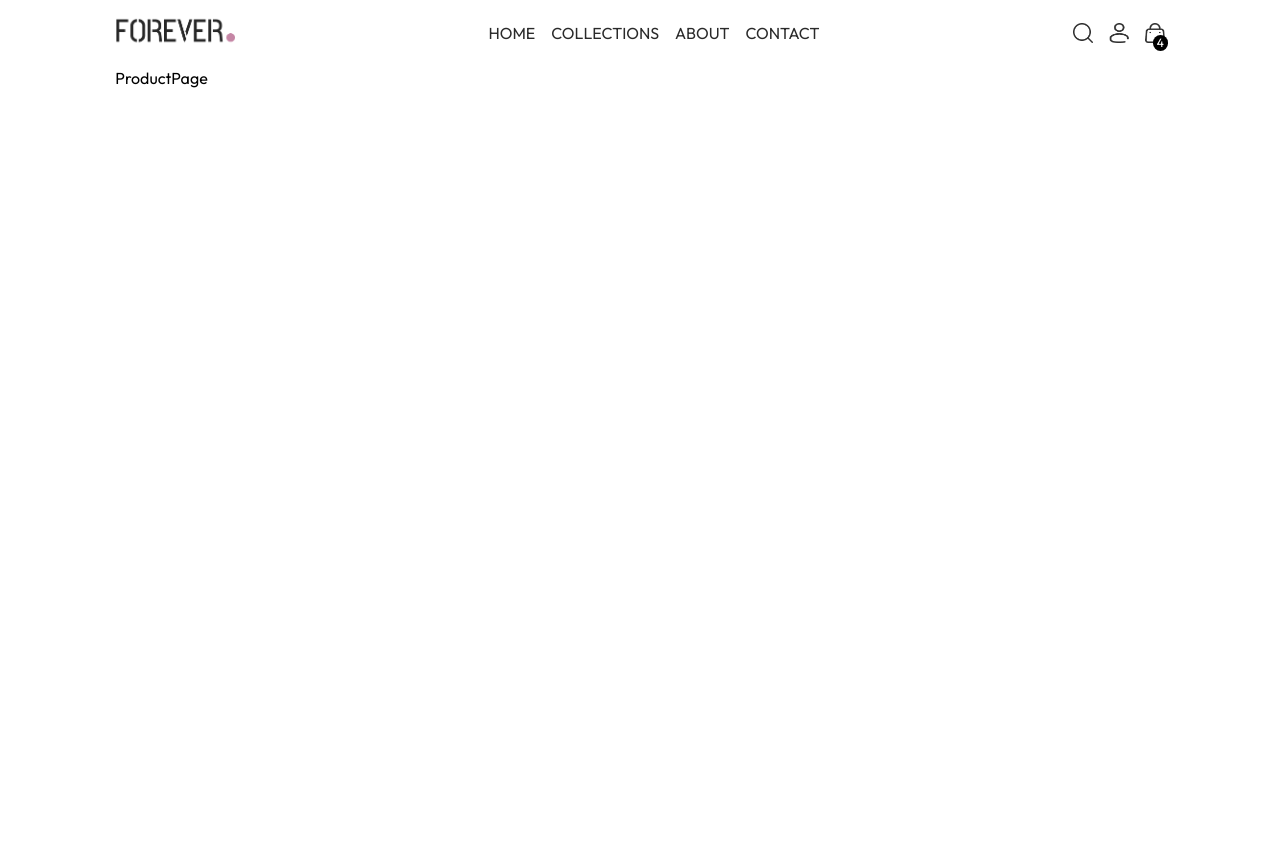
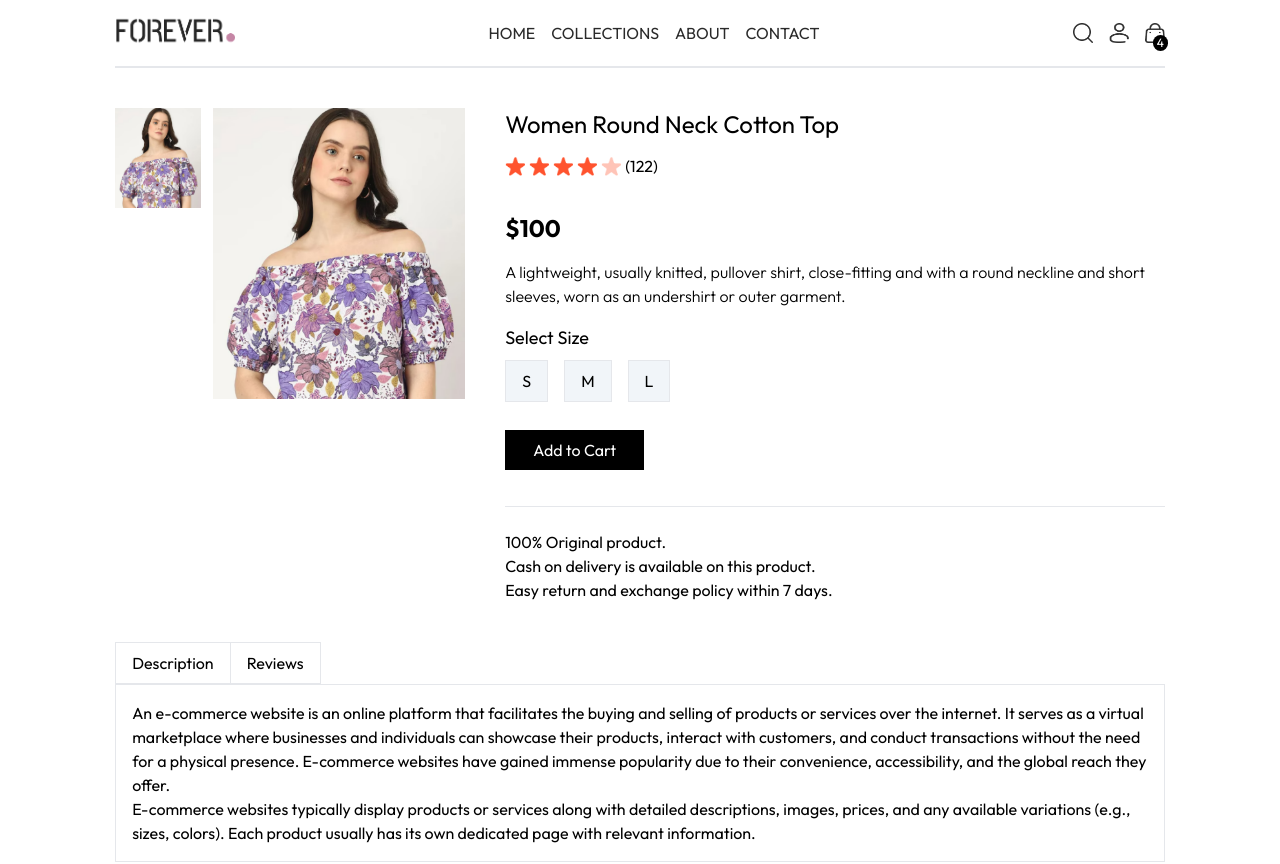
Before and after one commit to ShriganeshBhandari09/Ecommerce-App, a React (Vite) app: page /product/aaaaa in a window 1280 px wide. Shown: the top 864 px of the page. Before the commit the page ends 800 px from the top, so only its background shows below. Built offline with nearby package versions, Linux system fonts and the light colour scheme.

Commit message:
Added Display product page

```diff
--- a/src/Pages/ProductPage.jsx
+++ b/src/Pages/ProductPage.jsx
@@ -1,5 +1,150 @@
+import { useEffect, useState } from "react";
+import { useSelector } from "react-redux";
+import { useParams } from "react-router";
+import { assets } from "../assets/assets";
+import Footer from "../components/Footer";
+import ProductCard from "../components/ProductCard";
+import Title from "../components/title";
+
 const ProductPage = () => {
-  return <div>ProductPage</div>;
+  const { id } = useParams();
+  const products = useSelector((state) => state.product.productsList);
+  const [displayProduct, setDisplayProduct] = useState([]);
+  const [displayImage, setDisplayImage] = useState(0);
+
+  useEffect(() => {
+    const filterProduct = products.filter((product) => product._id === id);
+    setDisplayProduct(filterProduct);
+  }, [products, id]);
+
+  return (
+    <>
+      <div className="border-t-2 flex flex-col gap-6">
+        {displayProduct.map((product) => {
+          return (
+            <div
+              key={product._id}
+              className="flex flex-col mt-10 gap-3 lg:flex-row lg:gap-10"
+            >
+              <div className="flex flex-col-reverse gap-3 sm:flex-row">
+                <div className="flex gap-3 sm:flex-col">
+                  {product.image.map((image, id) => {
+                    return (
+                      <div key={id}>
+                        <img
+                          src={image}
+                          alt=""
+                          className="w-[100px] sm:w-[160px] lg:w-[120px] cursor-pointer hover:border-2"
+                          onClick={() => setDisplayImage(id)}
+                          onMouseEnter={() => setDisplayImage(id)}
+                        />
+                      </div>
+                    );
+                  })}
+                </div>
+                <div className="w-full">
+                  <img
+                    src={product.image[displayImage]}
+                    alt=""
+                    className="w-full"
+                  />
+                </div>
+              </div>
+              <div className="flex gap-4 flex-col">
+                <h1 className="text-2xl">{product.name}</h1>
+                <div className="flex gap-1 h-5 w-5 items-center">
+                  <img src={assets.star_icon} alt="" />
+                  <img src={assets.star_icon} alt="" />
+                  <img src={assets.star_icon} alt="" />
+                  <img src={assets.star_icon} alt="" />
+                  <img src={assets.star_dull_icon} alt="" />
+                  <p>(122)</p>
+                </div>
+                <div className="mt-5">
+                  <p className="font-bold text-2xl">${product.price}</p>
+                </div>
+                <div>
+                  <p className="font-light">{product.description}</p>
+                </div>
+                <div className="flex gap-2 flex-col">
+                  <p className="sm:text-lg">Select Size</p>
+                  <div className="flex gap-4">
+                    {product.sizes.map((size, id) => (
+                      <div
+                        className="border px-4 py-2 bg-slate-100 hover:bg-slate-200"
+                        key={id}
+                      >
+                        <input
+                          type="radio"
+                          name=""
+                          id=""
+                          className="appearance-none"
+                        />
+                        <label htmlFor="">{size}</label>
+                      </div>
+                    ))}
+                  </div>
+                </div>
+                <div className="mt-3 mb-5">
+                  <button className="bg-black text-white py-2 px-7">
+                    Add to Cart
+                  </button>
+                </div>
+                <hr className="w-full h-2" />
+                <div>
+                  <p>100% Original product.</p>
+                  <p>Cash on delivery is available on this product.</p>
+                  <p>Easy return and exchange policy within 7 days.</p>
+                </div>
+              </div>
+            </div>
+          );
+        })}
+
+        <div className="mt-4 mb-20">
+          <div className="flex">
+            <div className="border px-4  py-2">Description</div>
+            <div className="border px-4 py-2 border-l-0">Reviews</div>
+          </div>
+          <div className="border p-4">
+            <p>
+              An e-commerce website is an online platform that facilitates the
+              buying and selling of products or services over the internet. It
+              serves as a virtual marketplace where businesses and individuals
+              can showcase their products, interact with customers, and conduct
+              transactions without the need for a physical presence. E-commerce
+              websites have gained immense popularity due to their convenience,
+              accessibility, and the global reach they offer.
+            </p>
+            <p>
+              E-commerce websites typically display products or services along
+              with detailed descriptions, images, prices, and any available
+              variations (e.g., sizes, colors). Each product usually has its own
+              dedicated page with relevant information.
+            </p>
+          </div>
+        </div>
+
+        <div className="mb-20">
+          <Title
+            titleOne={"Related"}
+            titleTwo={"Products"}
+            description={
+              "Lorem Ipsum is simply dummy text of the printing and typesetting industry. Lorem Ipsum has been the."
+            }
+          />
+          <div className="grid grid-cols-2 sm:grid-cols-5 gap-x-5">
+            {products.slice(5, 10).map((product) => {
+              return <ProductCard key={product._id} product={product} />;
+            })}
+          </div>
+        </div>
+        <div className="">
+          <Footer />
+        </div>
+      </div>
+    </>
+  );
 };
 
 export default ProductPage;
```
Also changed, not shown: src/Pages/Cart.jsx (+7 -7 lines).
